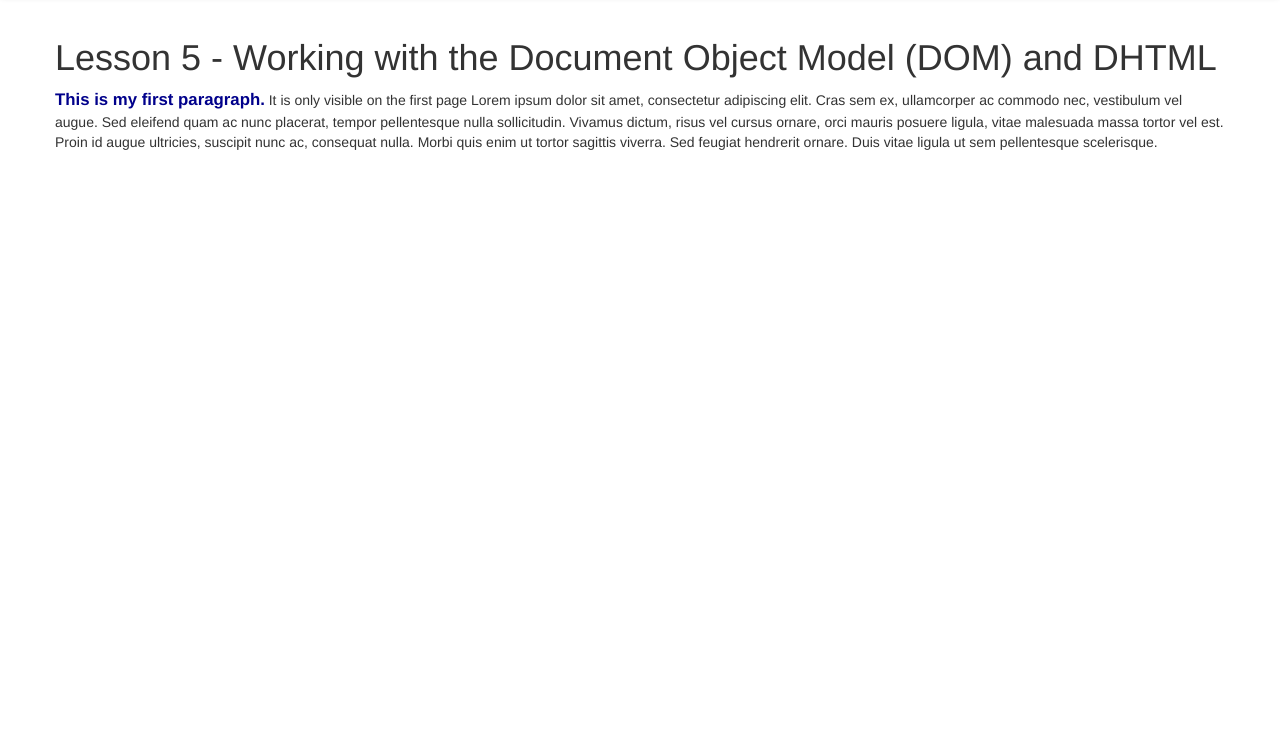
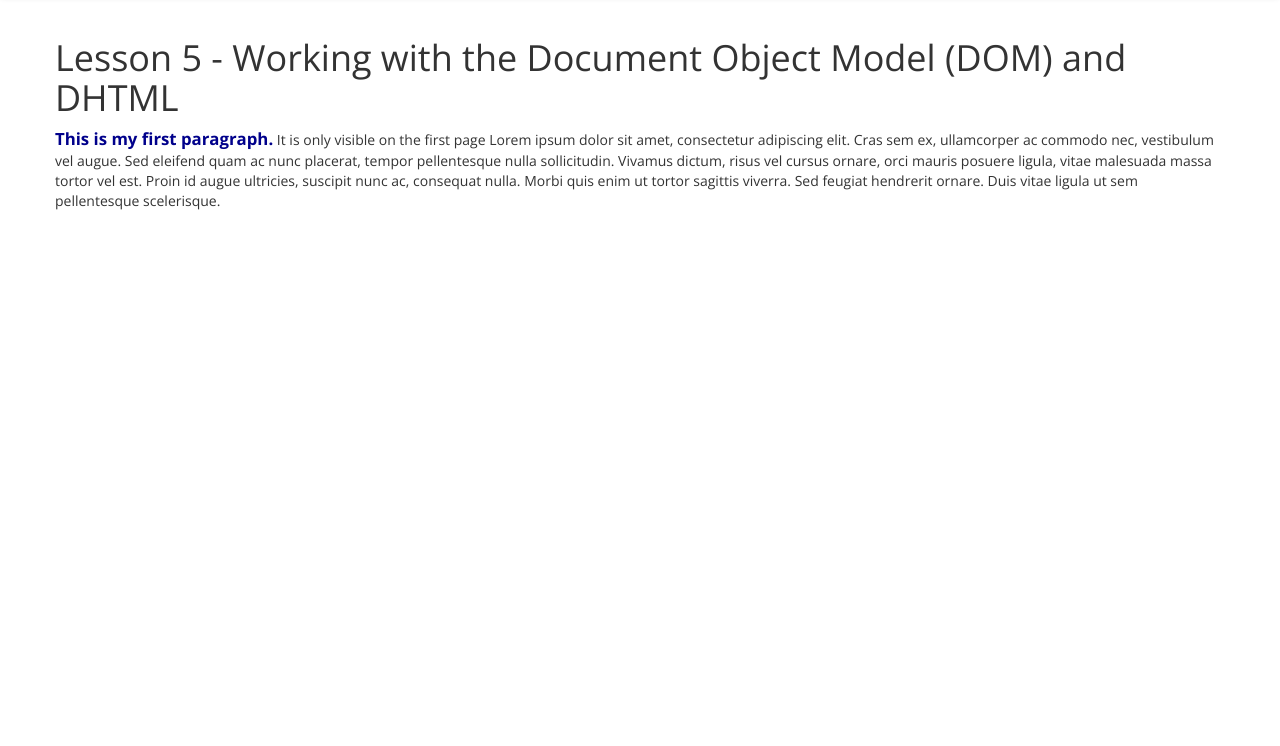
Before and after one commit to samueljimoh/L5-DOM_Objs-js, a website: page index.html in a window 1280 px wide. Shown: the part 54-800 px from the top of the page. Drawn offline with nearby package versions, Linux system fonts and the light colour scheme.

Commit message:
added open-sans google font

```diff
--- a/Content/app.css
+++ b/Content/app.css
@@ -1,5 +1,10 @@
 /* custom css goes here */
 
+@import url('https://fonts.googleapis.com/css?family=Open+Sans:400,700');
+
+body {
+    font-family: 'Open Sans', sans-serif;
+}
 
 .firstSentence {
     color: darkblue;
```
